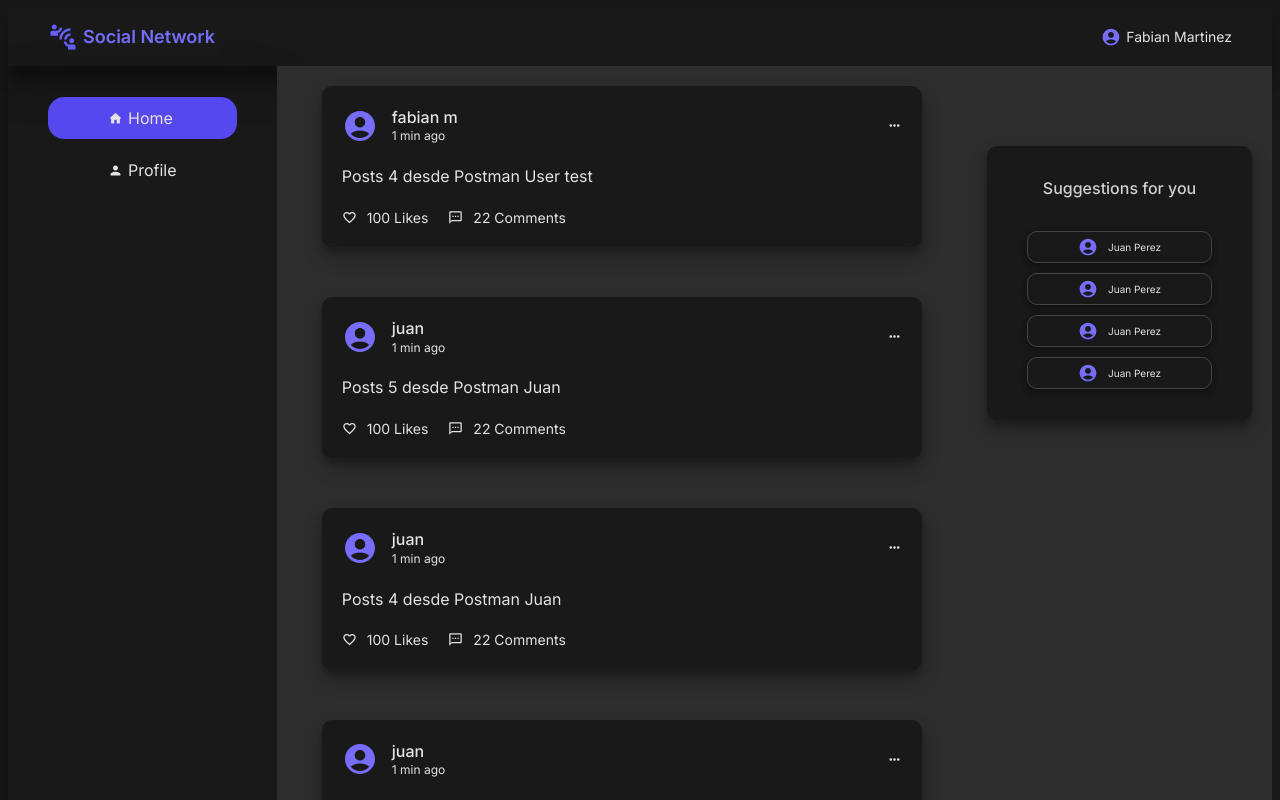
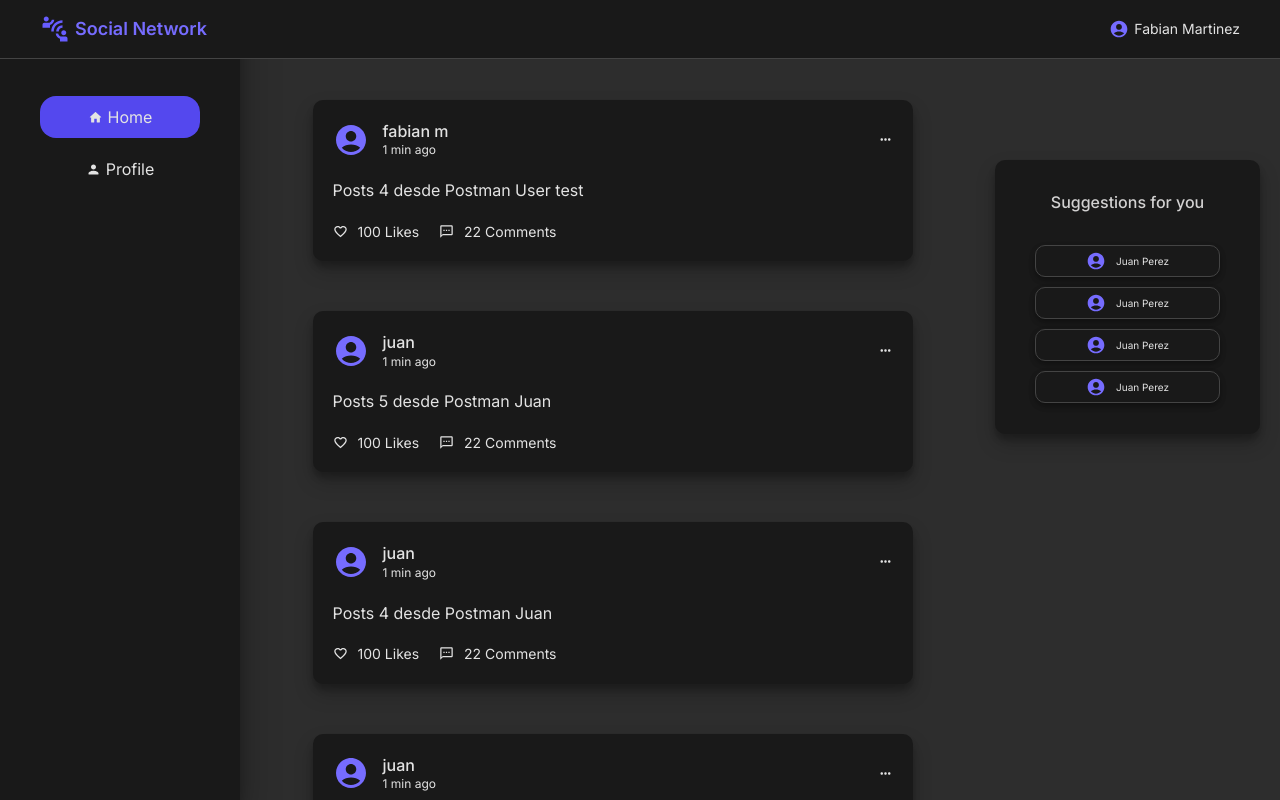
Before and after one commit to MartinezFabian/SocialNetwork-FullStack, a React (Vite) app in the folder client/: page / in a window 1280 px wide. Shown: the top 800 px of the page. Built offline with nearby package versions, Linux system fonts and the light colour scheme.

Commit message:
Feat: Add changes in CSS styles for responsive design

```diff
--- a/client/src/index.css
+++ b/client/src/index.css
@@ -28,6 +28,7 @@ body {
   line-height: 1.4;
   background-color: var(--color-background);
   color: var(--text-color);
+  margin: 0;
 }
 
 a {
--- a/client/src/social/components/Post.module.css
+++ b/client/src/social/components/Post.module.css
@@ -1,5 +1,6 @@
 .container {
-  width: 60rem;
+  width: 90%;
+  max-width: 60rem;
   padding: 2rem;
   background-color: var(--color-background);
   border-radius: 1rem;
@@ -25,10 +26,23 @@
 
 .name {
   font-weight: 500;
+  font-size: 1.4rem;
+}
+
+@media (min-width: 468px) {
+  .name {
+    font-size: 1.6rem;
+  }
 }
 
 .date {
-  font-size: 1.2rem;
+  font-size: 1rem;
+}
+
+@media (min-width: 468px) {
+  .date {
+    font-size: 1.2rem;
+  }
 }
 
 .content {
@@ -38,6 +52,13 @@
 .text {
   white-space: normal;
   overflow-wrap: break-word;
+  font-size: 1.4rem;
+}
+
+@media (min-width: 468px) {
+  .text {
+    font-size: 1.6rem;
+  }
 }
 
 .info {
@@ -51,5 +72,11 @@
   align-items: center;
   gap: 1rem;
   cursor: pointer;
-  font-size: 1.4rem;
+  font-size: 1.2rem;
 }
+
+@media (min-width: 468px) {
+  .item {
+    font-size: 1.4rem;
+  }
+}
--- a/client/src/ui/Layout.jsx
+++ b/client/src/ui/Layout.jsx
@@ -2,17 +2,21 @@ import { Outlet } from 'react-router-dom';
 import { LeftBar } from './LeftBar';
 import { Navbar } from './Navbar';
 import { RightBar } from './RightBar';
+import styles from './Layout.module.css';
 
 export const Layout = () => {
   return (
     <>
       <Navbar></Navbar>
-      <div style={{ display: 'flex' }}>
+      <div className={styles.container}>
         <LeftBar />
-        <main style={{ flex: 6 }}>
-          <Outlet />
-        </main>
-        <RightBar />
+
+        <div className={styles.mainContainer}>
+          <main className={styles.main}>
+            <Outlet />
+          </main>
+          <RightBar />
+        </div>
       </div>
     </>
   );
--- /dev/null
+++ b/client/src/ui/Layout.module.css
@@ -0,0 +1,38 @@
+.container {
+  padding-top: 8rem;
+  background-color: var(--color-background-soft);
+  min-width: 100%;
+  display: flex;
+  margin: 0;
+}
+
+@media (min-width: 1200px) {
+  .container {
+    display: flex;
+    flex-direction: row;
+  }
+}
+
+.mainContainer {
+  width: 100%;
+  display: flex;
+  flex-direction: column;
+}
+
+@media (min-width: 768px) {
+  .mainContainer {
+    margin-left: 25rem;
+  }
+}
+
+@media (min-width: 1200px) {
+  .mainContainer {
+    flex-direction: row;
+    justify-content: space-around;
+    align-items: start;
+  }
+}
+
+.main {
+  flex: 6;
+}
--- a/client/src/ui/LeftBar.module.css
+++ b/client/src/ui/LeftBar.module.css
@@ -1,8 +1,23 @@
 .aside {
-  box-shadow: rgba(0, 0, 0, 0.3) 0px 19px 38px, rgba(0, 0, 0, 0.22) 0px 15px 12px;
-  padding: 1.5rem 4rem;
-  display: flex;
-  flex-direction: column;
+  display: none;
+}
+
+@media (min-width: 768px) {
+  .aside {
+    width: 24rem;
+    position: fixed;
+    top: 0;
+    left: 0;
+    height: 100vh;
+    background-color: var(--color-background);
+    z-index: 1;
+
+    box-shadow: rgba(0, 0, 0, 0.3) 0px 19px 38px, rgba(0, 0, 0, 0.22) 0px 15px 12px;
+    padding: 8rem 4rem;
+    display: flex;
+    flex-direction: column;
+    background-color: var(--color-background);
+  }
 }
 
 .list {
@@ -17,6 +32,7 @@
 .link {
   display: flex;
   align-items: center;
+  justify-content: center;
   gap: 0.5rem;
 
   padding: 1rem 6rem;
--- a/client/src/ui/Navbar.module.css
+++ b/client/src/ui/Navbar.module.css
@@ -1,8 +1,14 @@
 .navbar {
+  position: fixed;
+  top: 0;
+  width: 100%;
+  background-color: var(--color-background);
+  z-index: 2;
+
   display: flex;
   justify-content: space-between;
   padding: 1rem 2rem;
-  box-shadow: rgba(0, 0, 0, 0.3) 0px 19px 38px, rgba(0, 0, 0, 0.22) 0px 15px 12px;
+  border-bottom: 1px solid var(--border-color);
 }
 
 @media (min-width: 468px) {
--- a/client/src/ui/RightBar.module.css
+++ b/client/src/ui/RightBar.module.css
@@ -1,6 +1,8 @@
 .aside {
   padding: 8rem 2rem;
   background-color: var(--color-background-soft);
+  max-width: 38rem;
+  margin: 0 auto;
 }
 
 .card {
```
